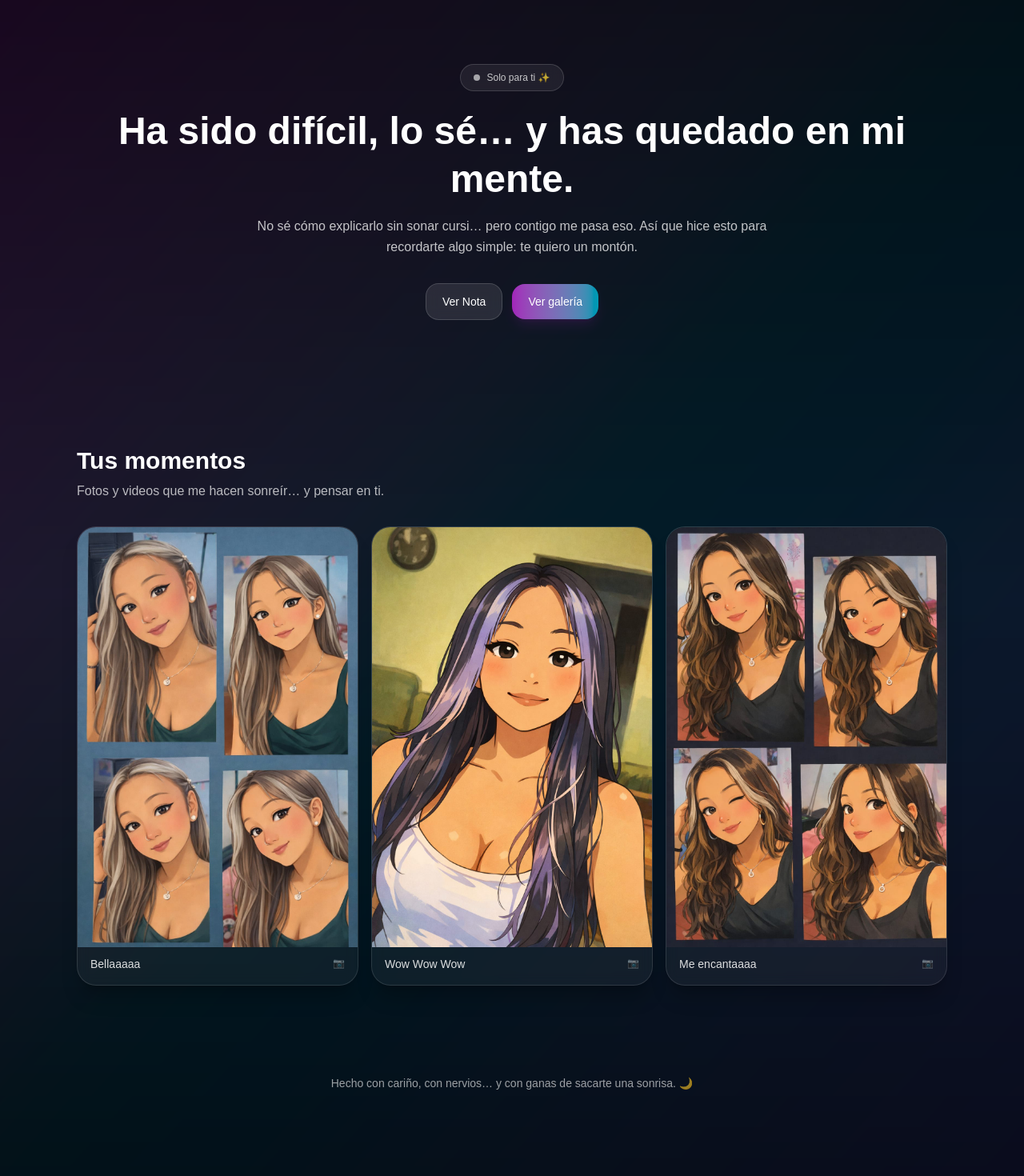
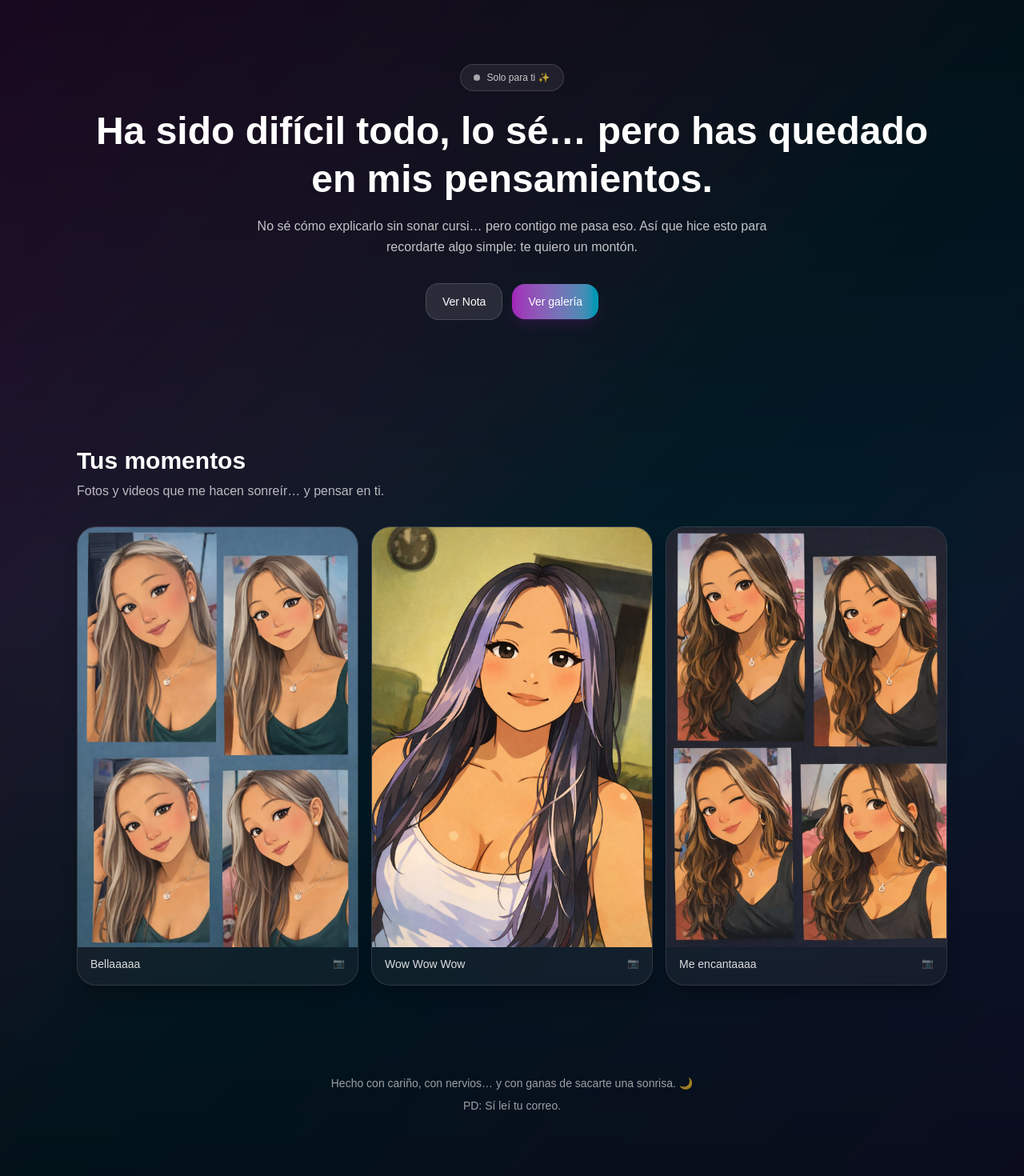
Before and after one commit to camiloATL/tati, a Next.js app: page /home in a window 1280 px wide. Shown: the top 1470 px of the page at 80% size. Built offline with nearby package versions, Linux system fonts and the light colour scheme.

Commit message:
Segundo commit

```diff
--- a/src/app/home/page.jsx
+++ b/src/app/home/page.jsx
@@ -102,7 +102,7 @@ function Header({ reveal, setReveal }) {
       <Badge text="Solo para ti ✨" />
 
       <h2 className="mt-5 text-3xl sm:text-5xl font-semibold leading-tight">
-        Ha sido difícil, lo sé… y has quedado en mi mente.
+        Ha sido difícil todo, lo sé… pero has quedado en mis pensamientos.
       </h2>
 
       <p className="mt-4 max-w-2xl text-white/75 leading-relaxed">
@@ -251,6 +251,7 @@ function Footer() {
       <p className="text-sm">
         Hecho con cariño, con nervios… y con ganas de sacarte una sonrisa. 🌙
       </p>
+      <p className="mt-2 text-sm">PD: Sí leí tu correo.</p>
     </footer>
   );
 }
```
